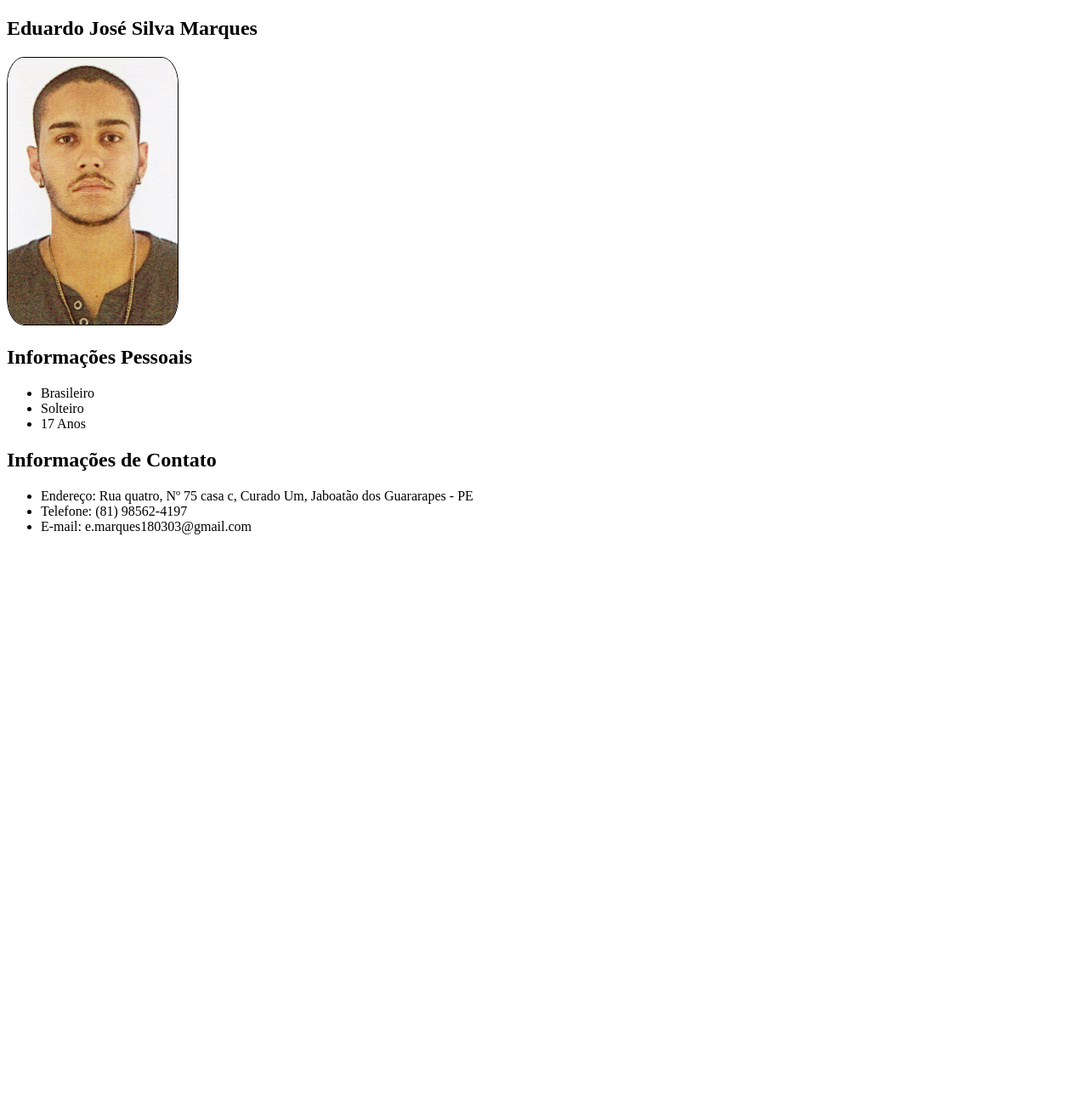
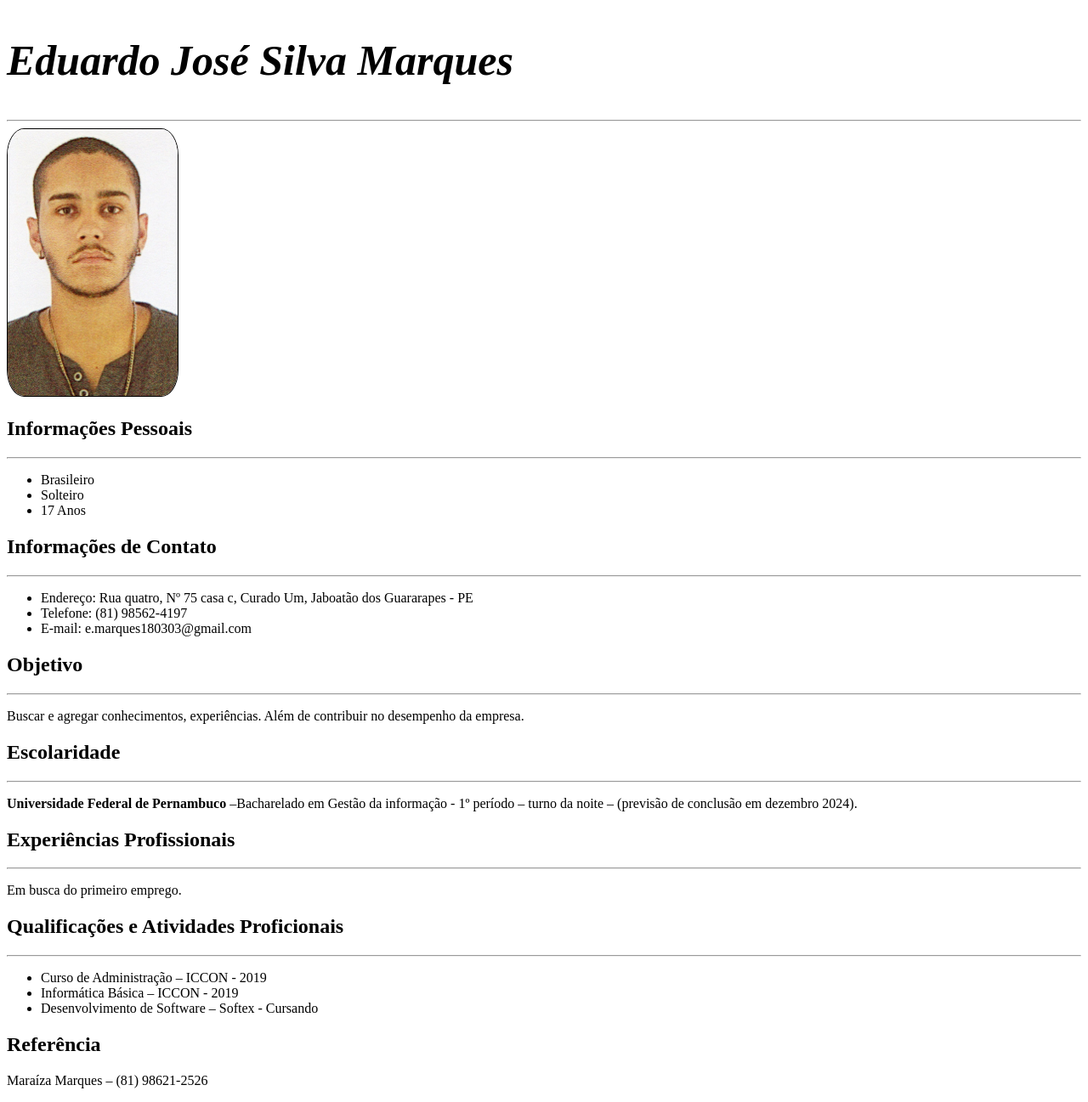
Before and after one commit to EM180303/Programacao-web, a plain HTML site: page index.html in a window 1280 px wide. Shown: the whole page at 85% size. Before the commit the page ends 800 px from the top, so only its background shows below. Drawn offline with Linux system fonts and the light colour scheme.

Commit message:
Currículo

```diff
--- a/assets/css/estilo.css
+++ b/assets/css/estilo.css
@@ -3,3 +3,6 @@
     max-width: 200px;
     border: 1px solid black;
 }
+h1{
+    font-size: 50px;
+}
--- a/index.html
+++ b/index.html
@@ -10,13 +10,15 @@
 <body>
   <section>
       <h1>
-          Eduardo José Silva Marques
+          <em>Eduardo José Silva Marques </em>
       </h1>
+      <hr>
       <img class= "foto-perfil" src="assets/imagens/perfil.jpeg" alt="Foto de perfil">
   </section>
   <section>
       <section>
           <h2>Informações Pessoais</h2>
+          <hr>
           <ul>
             <li>Brasileiro</li>
                 <li>
@@ -26,6 +28,7 @@
           </ul>
       </section>
       <h2>Informações de Contato</h2>
+      <hr>
       <ul>
           <li>Endereço: Rua quatro, Nº 75 casa c, Curado Um, Jaboatão dos Guararapes - PE</li>
           <li>Telefone: (81) 98562-4197</li>
@@ -34,5 +37,35 @@
           </li>
       </ul>
   </section>
+  <section>
+     <h2>Objetivo</h2>
+     <hr>
+     <p>Buscar e agregar conhecimentos, experiências. Além de contribuir no desempenho da empresa.</p>
+  </section>
+  <section>
+      <h2>Escolaridade</h2>
+      <hr>
+      <p><strong>Universidade Federal de Pernambuco</strong> –Bacharelado em Gestão da informação -
+        1º período – turno da noite – (previsão de conclusão em dezembro 2024).
+        </p>
+  </section>
+  <section>
+      <h2>Experiências Profissionais</h2>
+      <hr>
+      <p>Em busca do primeiro emprego.</p>
+  </section>
+  <section>
+      <h2>Qualificações e Atividades Proficionais</h2>
+      <hr>
+      <ul>
+          <li>Curso de Administração – ICCON - 2019</li>
+          <li>Informática Básica – ICCON - 2019</li>
+          <li>Desenvolvimento de Software – Softex - Cursando</li>
+      </ul>
+  </section>
+  <section>
+      <h2>Referência</h2>
+      <p>Maraíza Marques – (81) 98621-2526</p>
+  </section>
 </body>
 </html>
```
